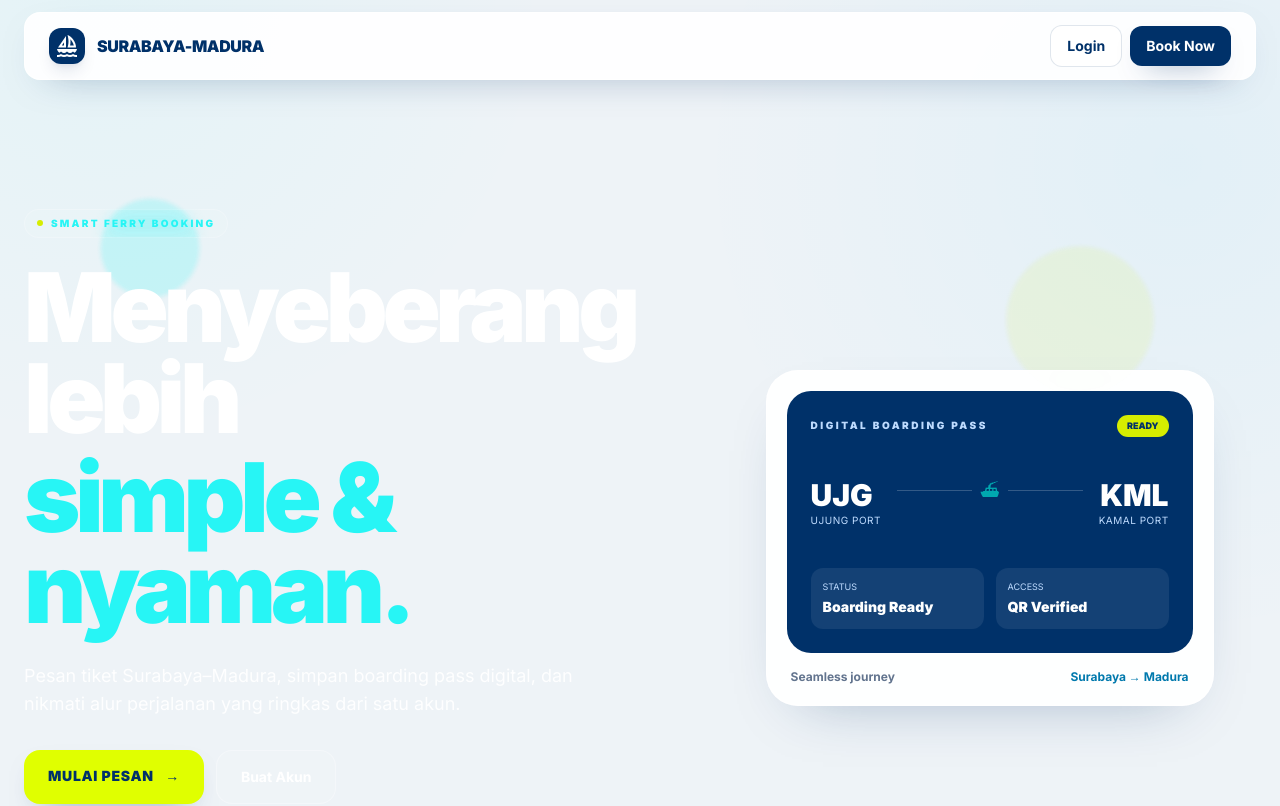
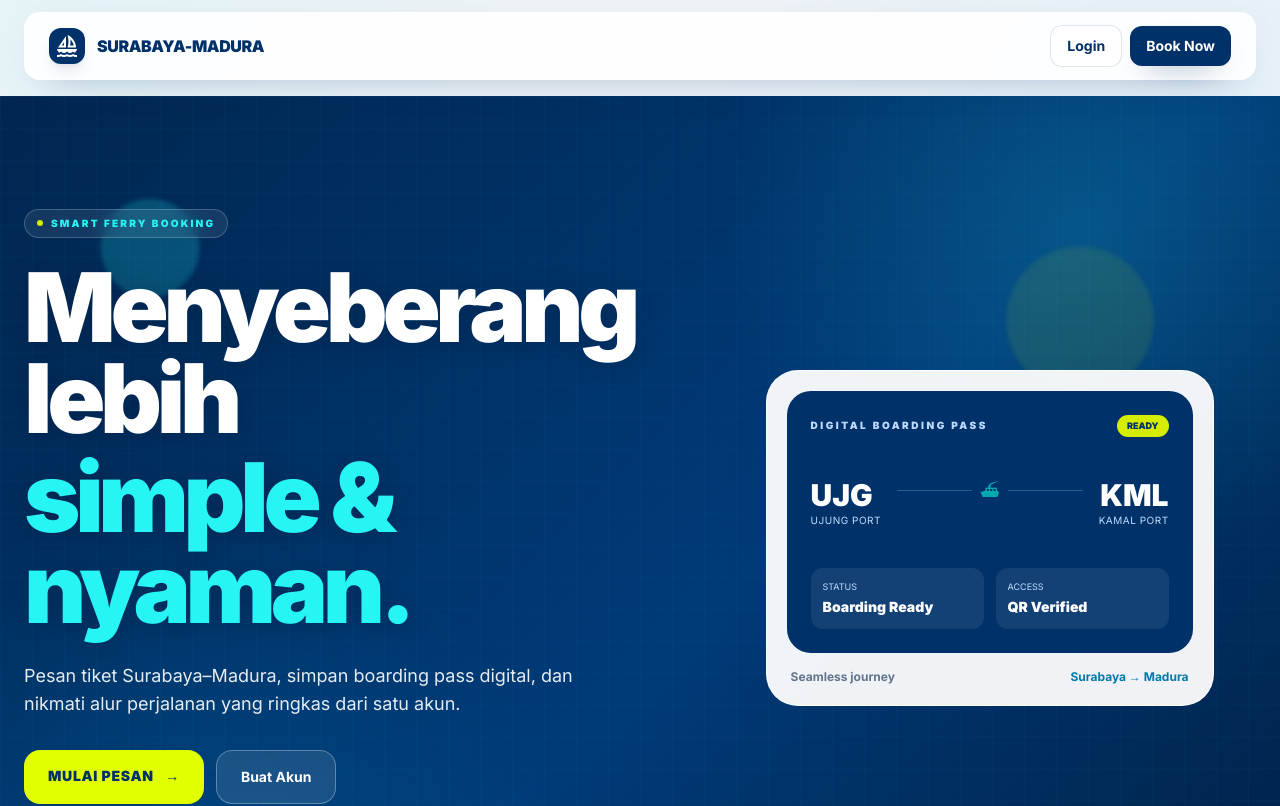
Before and after one commit to abdankribo/website-pemesanan-tiket-kapal-laut, a Next.js app: page / in a window 1280 px wide. Shown: the top 806 px of the page. Built offline with nearby package versions, Linux system fonts and the light colour scheme; no server answers.

Commit message:
fix: strengthen hero background contrast

```diff
--- a/app/globals.css
+++ b/app/globals.css
@@ -182,3 +182,21 @@ button, a, input, select { -webkit-tap-highlight-color: transparent; }
     transition-duration: .01ms !important;
   }
 }
+
+
+/* Hero contrast: keep the primary message on a consistently dark surface. */
+.hero-section {
+  background-color: #00264f;
+  background-image:
+    linear-gradient(rgb(0 180 255 / 3%) 1px, transparent 1px),
+    linear-gradient(90deg, rgb(0 180 255 / 4%) 1px, transparent 1px),
+    radial-gradient(circle at 84% 14%, rgb(39 245 245 / 14%), transparent 22rem),
+    radial-gradient(circle at 14% 86%, rgb(0 180 255 / 12%), transparent 24rem),
+    linear-gradient(135deg, #00264f 0%, #003b78 56%, #001f42 100%);
+  background-size: 32px 32px, 32px 32px, auto, auto, auto;
+  background-position: 0 0, 0 0, center, center, center;
+}
+
+.hero-section h1 {
+  text-shadow: 0 3px 24px rgb(0 20 45 / 28%);
+}
```
